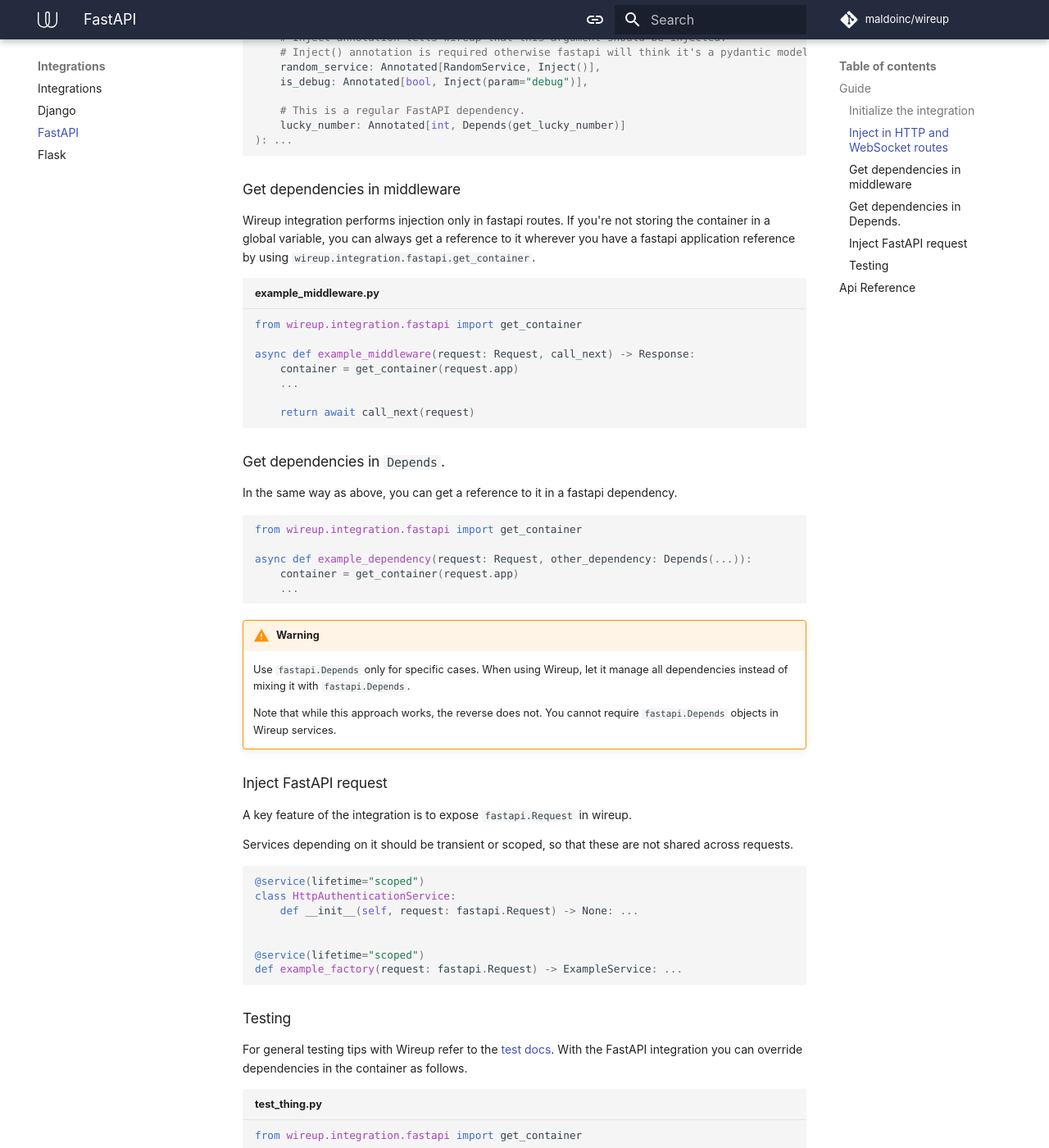
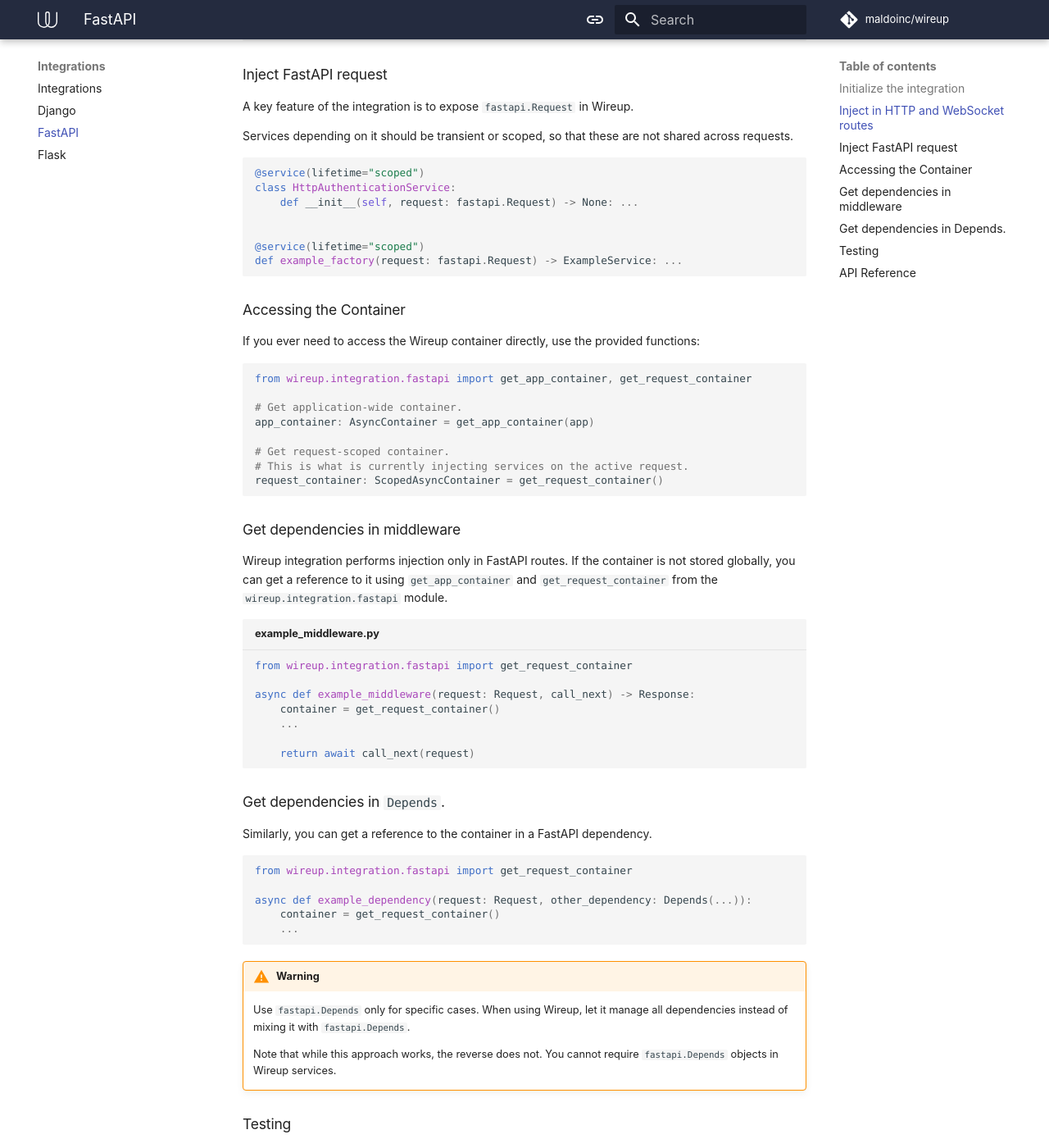
Before and after one commit to maldoinc/wireup, an MkDocs documentation site: the page built from docs/pages/integrations/fastapi.md, in a window 1280 px wide and 1400 px high, scrolled down 1047 px. Shown: the whole window at 82% size. Built offline with MkDocs 1.6.1 and Material for MkDocs 9.7.7, drawn with Linux system fonts in a browser that asks for light colours; some web fonts are replaced; comment, search, counter and statistics services are not loaded; the version menu is left out; some of the changed text lies outside the part shown.

Commit message:
Update fastapi docs

````diff
--- a/docs/pages/integrations/fastapi.md
+++ b/docs/pages/integrations/fastapi.md
@@ -3,17 +3,14 @@ Dependency injection for FastAPI is available in the `wireup.integration.fastapi
 **Features:**
 
 - [x] Inject dependencies in FastAPI routes.
-- [x] Expose `fastapi.Request` as a wireup dependency.
-    * Available as a `scoped` dependency, your services can ask for a fastapi request object.
-- [x] Close the Wireup container when application terminates to perform proper cleanup of resources.
-    * Calls `await container.close()` right before shutdown.
+- [x] Expose `fastapi.Request` as a `scoped` Wireup dependency.
+- [x] Close the Wireup container upon application termination for proper resource cleanup.
 
-
-## Guide
+---
 
 ### Initialize the integration
 
-To Initialize the integration you must call `wireup.integration.fastapi.setup` once all routers have been added.
+To initialize the integration, call `wireup.integration.fastapi.setup` after adding all routers.
 
 ```python
 container = wireup.create_async_container(
@@ -27,12 +24,9 @@ container = wireup.create_async_container(
 wireup.integration.fastapi.setup(container, app)
 ```
 
-
 ### Inject in HTTP and WebSocket routes
 
-To inject simply add to the route's signature the type to inject. Due to FastAPI design it MUST be annotated with
-`Inject()` as shown.
-
+To inject dependencies, add the type to the route's signature and annotate it with `Inject()`.
 
 === "HTTP"
 
@@ -57,45 +51,10 @@ To inject simply add to the route's signature the type to inject. Due to FastAPI
     async def ws(websocket: WebSocket, greeter: Annotated[GreeterService, Inject()]): ...
     ```
 
-### Get dependencies in middleware
-
-Wireup integration performs injection only in fastapi routes. If you're not storing the container in a global variable,
-you can always get a reference to it wherever you have a fastapi application reference
-by using `wireup.integration.fastapi.get_container`.
-
-```python title="example_middleware.py"
-from wireup.integration.fastapi import get_container
-
-async def example_middleware(request: Request, call_next) -> Response:
-    container = get_container(request.app)
-    ...
-
-    return await call_next(request)
-```
-
-
-### Get dependencies in `Depends`.
-
-In the same way as above, you can get a reference to it in a fastapi dependency.
-
-```python
-from wireup.integration.fastapi import get_container
-
-async def example_dependency(request: Request, other_dependency: Depends(...)):
-    container = get_container(request.app)
-    ...
-```
-
-!!! warning
-    Use `fastapi.Depends` only for specific cases.
-    When using Wireup, let it manage all dependencies instead of mixing it with `fastapi.Depends`.
-
-    Note that while this approach works, the reverse does not.
-    You cannot require `fastapi.Depends` objects in Wireup services.
 
 ### Inject FastAPI request
 
-A key feature of the integration is to expose `fastapi.Request` in wireup.
+A key feature of the integration is to expose `fastapi.Request` in Wireup.
 
 Services depending on it should be transient or scoped, so that these are not shared across requests.
 
@@ -109,20 +68,68 @@ class HttpAuthenticationService:
 def example_factory(request: fastapi.Request) -> ExampleService: ...
 ```
 
+### Accessing the Container
+
+If you ever need to access the Wireup container directly, use the provided functions:
+
+```python
+from wireup.integration.fastapi import get_app_container, get_request_container
+
+# Get application-wide container.
+app_container: AsyncContainer = get_app_container(app)
+
+# Get request-scoped container.
+# This is what is currently injecting services on the active request.
+request_container: ScopedAsyncContainer = get_request_container()
+```
+
+### Get dependencies in middleware
+
+Wireup integration performs injection only in FastAPI routes. If the container is not stored globally, you can get a reference to it using `get_app_container` and `get_request_container` from the `wireup.integration.fastapi` module.
+
+```python title="example_middleware.py"
+from wireup.integration.fastapi import get_request_container
+
+async def example_middleware(request: Request, call_next) -> Response:
+    container = get_request_container()
+    ...
+
+    return await call_next(request)
+```
+
+### Get dependencies in `Depends`.
+
+Similarly, you can get a reference to the container in a FastAPI dependency.
+
+```python
+from wireup.integration.fastapi import get_request_container
+
+async def example_dependency(request: Request, other_dependency: Depends(...)):
+    container = get_request_container()
+    ...
+```
+
+!!! warning
+    Use `fastapi.Depends` only for specific cases.
+    When using Wireup, let it manage all dependencies instead of mixing it with `fastapi.Depends`.
+
+    Note that while this approach works, the reverse does not.
+    You cannot require `fastapi.Depends` objects in Wireup services.
+
 ### Testing
 
 For general testing tips with Wireup refer to the [test docs](../testing.md).
-With the FastAPI integration you can override dependencies in the container as follows.
+With the FastAPI integration, you can override dependencies in the container as follows.
 
 ```python title="test_thing.py"
-from wireup.integration.fastapi import get_container
+from wireup.integration.fastapi import get_app_container
 
 def test_override(client):
     class DummyGreeter(GreeterService):
         def greet(self, name: str) -> str:
             return f"Hi, {name}"
 
-    with get_container(app).override.service(GreeterService, new=DummyGreeter()):
+    with get_app_container(app).override.service(GreeterService, new=DummyGreeter()):
         res = client.get("/greet?name=Test")
 ```
 
@@ -141,6 +148,6 @@ for more examples.
             yield client
     ```
 
-## Api Reference
+## API Reference
 
 * [fastapi_integration](../class/fastapi_integration.md)
````
